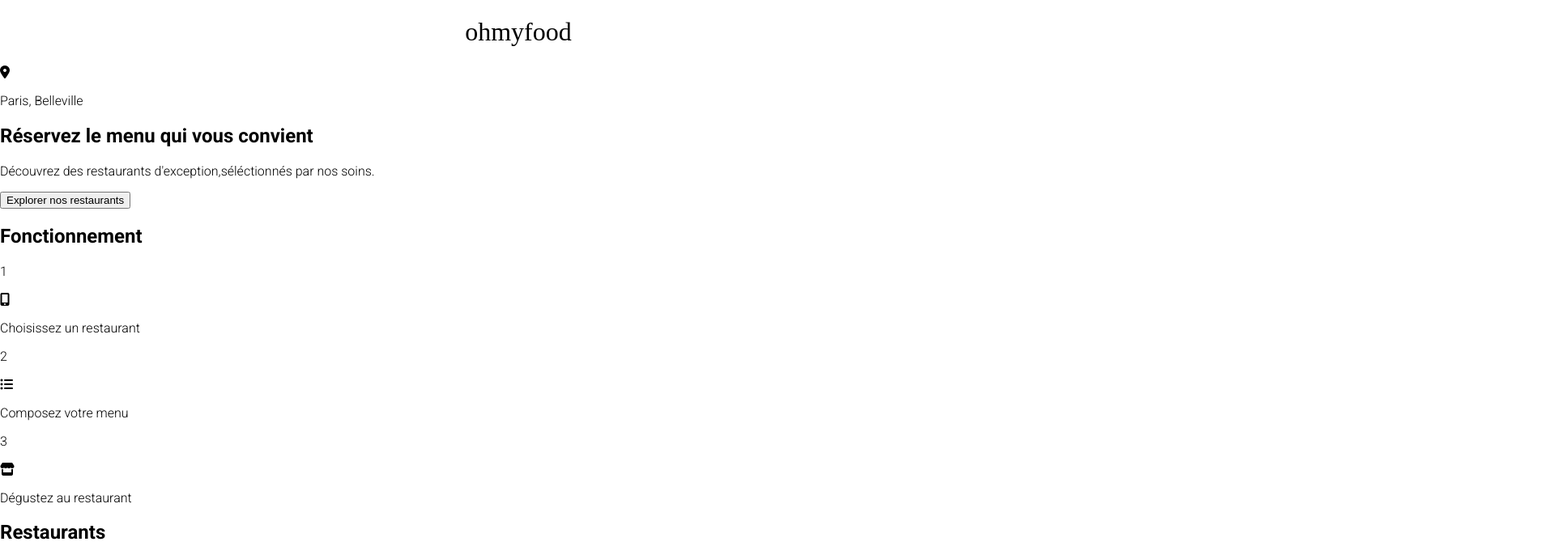
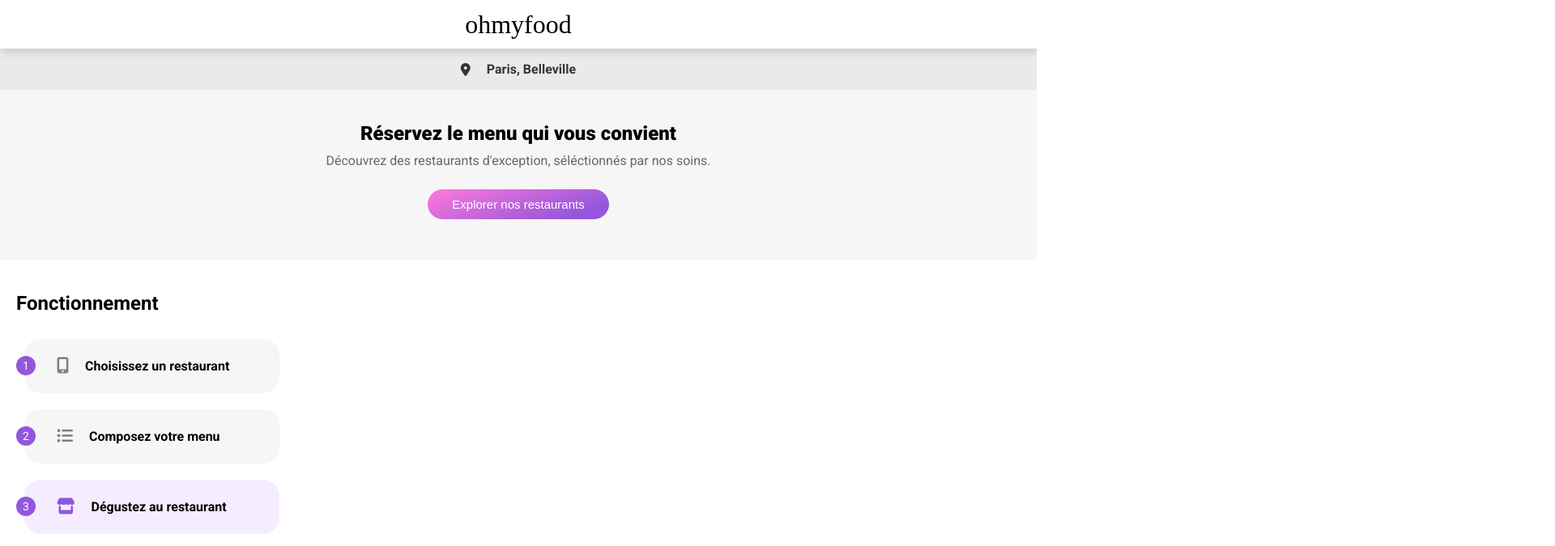
Before and after one commit to srh-mji/SarahMajewski_3_01032021, a website: page SarahMajewski_3_01032021/html/index.html in a window 1280 px wide. Shown: the top 675 px of the page at 81% size, 1920 px wide, since content can reach past the window. Drawn offline with Linux system fonts and the light colour scheme; a web font is replaced by a local one.

Commit message:
search & reserve sass

```diff
--- a/SarahMajewski_3_01032021/html/index.html
+++ b/SarahMajewski_3_01032021/html/index.html
@@ -6,7 +6,7 @@
     <meta name="viewport" content="width=device-width, initial-scale=1.0">
     <link rel="stylesheet" href="../css/style.css">
     <link href="https://fonts.googleapis.com/css2?family=Shrikhand&display=swap" rel="stylesheet">
-    <link href="https://fonts.googleapis.com/css2?family=Roboto:wght@300;700&display=swap" rel="stylesheet">
+    <link href="https://fonts.googleapis.com/css2?family=Roboto:wght@300;400;700;900&display=swap" rel="stylesheet">
     <script src="https://kit.fontawesome.com/c7fd93c0ff.js" crossorigin="anonymous"></script>
     <title>Ohmyfood</title>
 </head>
@@ -22,7 +22,7 @@
         </div>
         <div class="reserve">
             <h2>Réservez le menu qui vous convient</h2>
-            <p>Découvrez des restaurants d'exception,séléctionnés par nos soins.</p>
+            <p>Découvrez des restaurants d'exception, séléctionnés par nos soins.</p>
             <button class="btn btn-color"> Explorer nos restaurants</button>
         </div>
         <div class="fonctionnement">
--- a/SarahMajewski_3_01032021/sass/components/_buttons.scss
+++ b/SarahMajewski_3_01032021/sass/components/_buttons.scss
@@ -0,0 +1,11 @@
+@mixin button ($color-primary) {
+    font-weight: 400;
+    font-size: 15px;
+    color: #fff;
+    background-color: #9356dc;
+    border: 0;
+    margin: 10px 0px 50px 0px;
+    border-radius: 50px;
+    padding: 10px 30px 10px 30px;
+    background: linear-gradient(160deg, rgba(255,121,218,1) 1%, rgba(147,86,220,1) 84%);
+}
--- a/SarahMajewski_3_01032021/sass/layout/_header.scss
+++ b/SarahMajewski_3_01032021/sass/layout/_header.scss
@@ -2,6 +2,9 @@ header {
     display: flex;
     justify-content: center;
     align-items: center;
+    height: 60px;
+    position: relative;
+    box-shadow: 2px 6px 7px 0px rgba(207,207,207,0.89);
     h1 {
         font-family: Shrikhand;
         font-weight: 300;
@@ -10,6 +13,6 @@ header {
     i {
         position: absolute;
     left: 40px;
-    top: 40px;
+    top: 25px;
     }
 }
--- a/SarahMajewski_3_01032021/sass/layout/_homepage.scss
+++ b/SarahMajewski_3_01032021/sass/layout/_homepage.scss
@@ -0,0 +1,90 @@
+.search {
+    display: flex;
+    align-items: center;
+    justify-content: center;
+    background-color: #EAEAEA;
+    color: #353535;
+    font-weight: bold;
+
+    i {
+        margin-right: 20px;
+    }
+}
+
+.reserve {
+    background-color: #F6F6F6;
+    display: flex;
+    flex-direction: column;
+    align-items: center;
+    text-align: center;
+
+    h2 {
+        width: 70%;
+        margin-top: 40px;
+        font-weight: 900;
+    }
+
+    p {
+        width: 80%;
+        margin-top: -10px;
+        color: #676767;
+    }
+
+    button {
+        @include button(#9356dc);
+    }
+}
+
+.fonctionnement {
+    margin-left: 20px;
+    margin-top: 40px;
+
+    .fct_container {
+        display: flex;
+        align-items: center;
+
+        .fct_container_number {
+            background-color: $color-primary;
+            color: #fff;
+            display: flex;
+            align-items: center;
+            justify-content: center;
+            border-radius: 100px;
+            width: 20px;
+            height: 20px;
+            padding: 2px;
+            font-size: 14px;
+            position: absolute;
+            left: 20px;
+        }
+
+        .fct_container_tuto {
+            display: flex;
+            align-items: center;
+            background-color: #F6F6F6;
+            font-weight: 700;
+            padding:8px 15px 8px 40px;
+            margin: 10px;
+            width: 260px;
+            border-radius: 20px;
+
+            i {
+                color: #7E7E7E;
+                margin-right: 20px;
+                font-size: 20px;
+            }
+
+            &.fct_color {
+                background-color: #F5EDFF;
+
+                i {
+                    color: $color-primary;
+                }
+            }
+        }
+    }
+}
+
+img {
+    width: 250px;
+}
--- a/SarahMajewski_3_01032021/sass/layout/_menupages.scss
+++ b/SarahMajewski_3_01032021/sass/layout/_menupages.scss
@@ -0,0 +1,3 @@
+.btn button{
+    @include button(#9356dc);
+}
```
Also changed, not shown: SarahMajewski_3_01032021/css/style.css, 1 other file.
